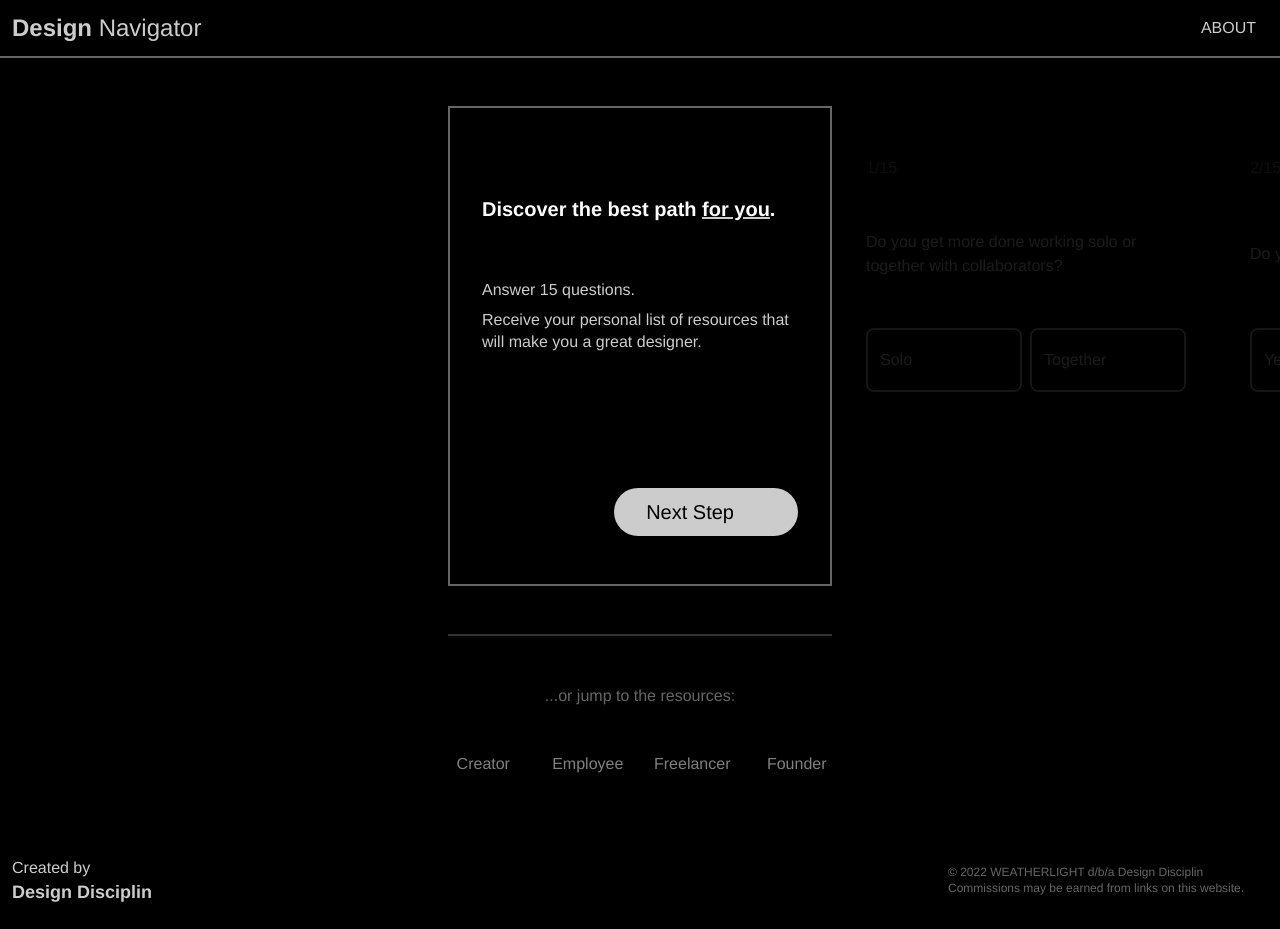
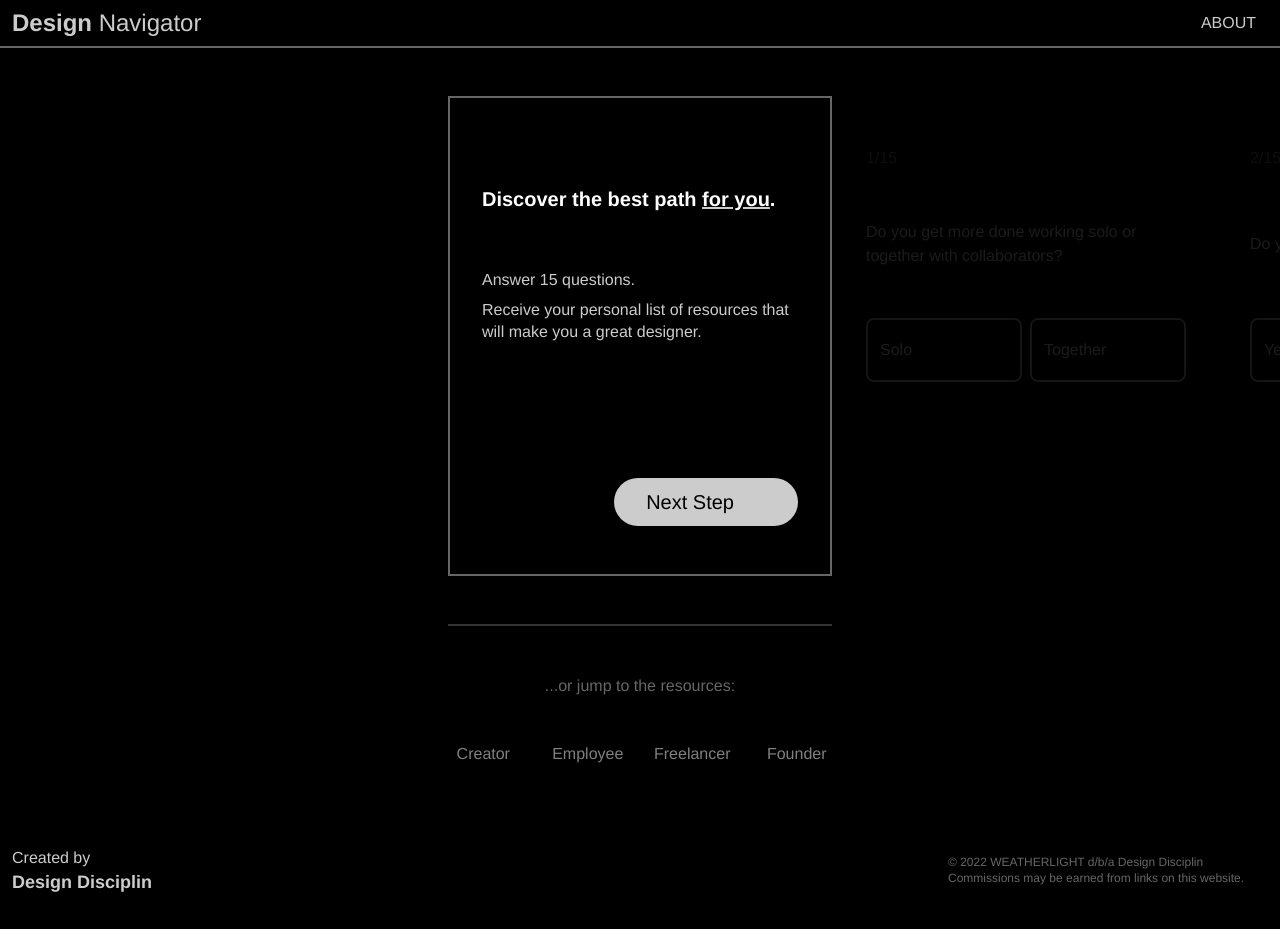
Before and after one commit to mbaytas/design-navigator, a Next.js app: page / in a window 1280 px wide. Built offline with nearby package versions, Linux system fonts and the light colour scheme; some icons are missing; a web font is replaced by a local one.

Commit message:
flicker layout fix

```diff
--- a/components/header.jsx
+++ b/components/header.jsx
@@ -9,7 +9,7 @@ import { Information } from "@carbon/icons-react";
 export default function Header(props) {
   return (
     <motion.header
-      className="z-50 sticky top-0 backdrop-blur bg-black/80 flex flex-row justify-between items-center w-full px-3 py-2 border-b-2"
+      className="z-50 fixed inset-x-0 top-0 backdrop-blur bg-black/80 flex flex-row justify-between items-center w-full px-3 h-12 border-b-2"
       initial={{ opacity: 0, y: -10 }}
       animate={{ opacity: 1, y: 0 }}
     >
--- a/components/layout.jsx
+++ b/components/layout.jsx
@@ -34,6 +34,8 @@ export default function Layout({ children }) {
           setIsAboutDialogOpen={setIsAboutDialogOpen}
         />
 
+        <div className="ghost h-12"></div>
+
         <main className="px-3 relative">{children}</main>
 
         <Footer />
```
